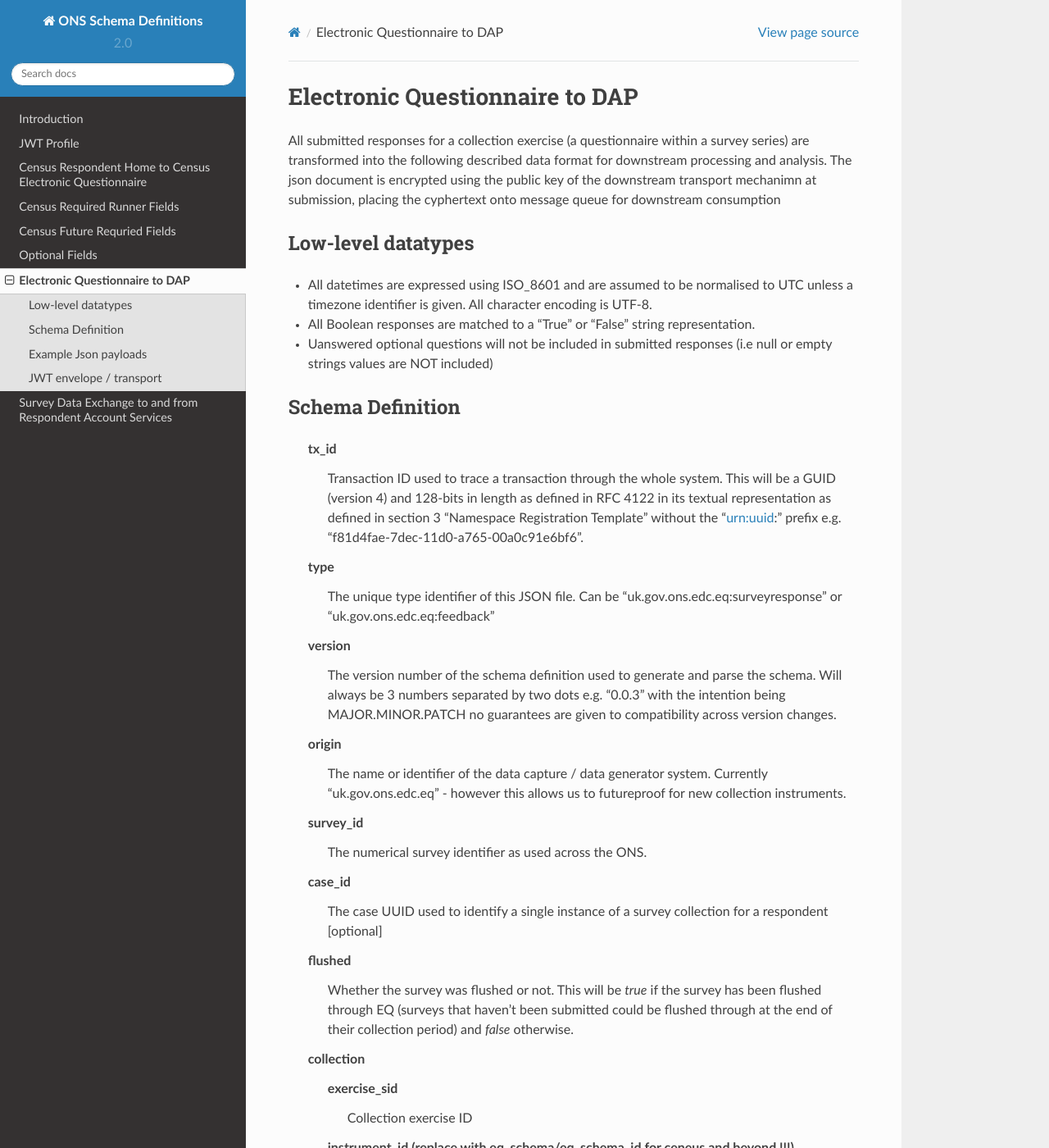
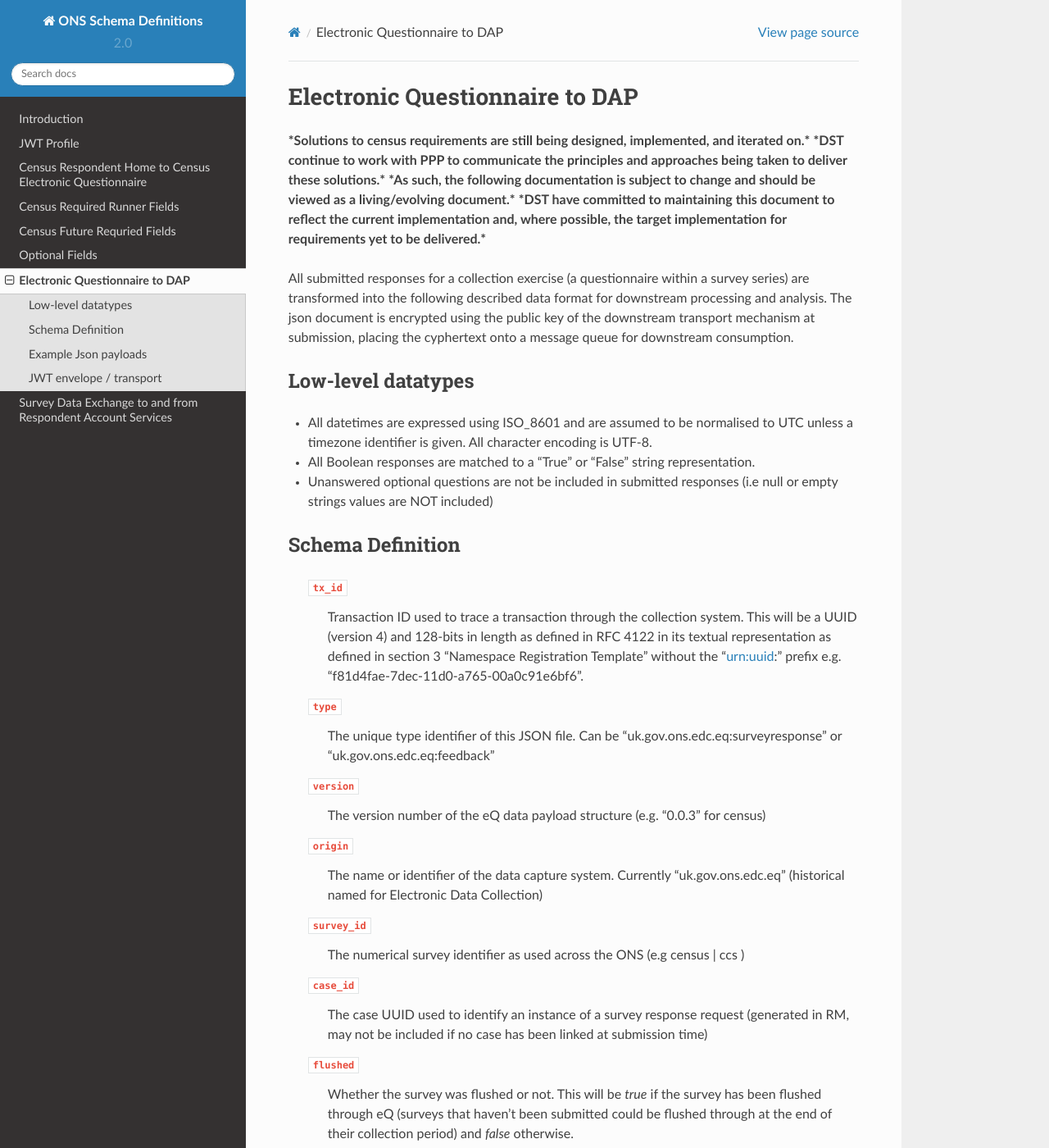
Before and after one commit to ONSdigital/ons-schema-definitions, a Sphinx documentation site: the page built from docs/electronic_questionnaire_to_dap.rst, in a window 1280 px wide and 1400 px high. Shown: the whole window at 82% size. Built offline with Sphinx 7.4.7 and the Read the Docs theme 2.0.0, drawn with Linux system fonts in a browser that asks for light colours; some of the changed text lies outside the part shown.

Commit message:
Reapplyig lost changes

```diff
--- a/docs/electronic_questionnaire_to_dap.rst
+++ b/docs/electronic_questionnaire_to_dap.rst
@@ -1,8 +1,13 @@
 Electronic Questionnaire to DAP
 ------------------------------------------------
+***Solutions to census requirements are still being designed, implemented, and iterated on.***
+***DST continue to work with PPP to communicate the principles and approaches being taken to deliver these solutions.***
+***As such, the following documentation is subject to change and should be viewed as a living/evolving document.***
+***DST have committed to maintaining this document to reflect the current implementation and, where possible, the target implementation for requirements yet to be delivered.***
+
 All submitted responses for a collection exercise (a questionnaire within a survey series) are transformed into
 the following described data format for downstream processing and analysis. The json document is encrypted using the
-public key of the downstream transport mechanimn at submission, placing the cyphertext onto message queue for downstream consumption
+public key of the downstream transport mechanism at submission, placing the cyphertext onto a message queue for downstream consumption.
 
 Low-level datatypes
 ===================
@@ -11,54 +16,56 @@
 
 * All Boolean responses are matched to a "True" or "False" string representation.
 
-* Uanswered optional questions will not be included in submitted responses (i.e null or empty strings values are NOT included)
+* Unanswered optional questions are not be included in submitted responses (i.e null or empty strings values are NOT included)
 
 
 Schema Definition
 =================
 
-  tx_id
-     Transaction ID used to trace a transaction through the whole system. This will be a GUID (version 4) and 128-bits in length as defined in RFC 4122 in its textual representation as defined in section 3 "Namespace Registration Template" without the "urn:uuid:" prefix e.g. "f81d4fae-7dec-11d0-a765-00a0c91e6bf6".
-  type
+  ``tx_id``
+     Transaction ID used to trace a transaction through the collection system. This will be a UUID (version 4) and 128-bits in length as defined in RFC 4122 in its textual representation as defined in section 3 "Namespace Registration Template" without the "urn:uuid:" prefix e.g. "f81d4fae-7dec-11d0-a765-00a0c91e6bf6".
+  ``type``
     The unique type identifier of this JSON file.
     Can be "uk.gov.ons.edc.eq:surveyresponse" or "uk.gov.ons.edc.eq:feedback"
-  version
-    The version number of the schema definition used to generate and parse the
-    schema. Will always be 3 numbers separated by two dots e.g. "0.0.3" with the
-    intention being MAJOR.MINOR.PATCH no guarantees are given to compatibility
-    across version changes.
-  origin
-    The name or identifier of the data capture / data generator system. Currently "uk.gov.ons.edc.eq" - however this allows us to
-    futureproof for new collection instruments.
-  survey_id
-    The numerical survey identifier as used across the ONS.
-  case_id
-    The case UUID used to identify a single instance of a survey collection for a respondent [optional]
-  flushed
-    Whether the survey was flushed or not. This will be `true` if the survey has been flushed through EQ (surveys that haven't been submitted could be flushed through at the end of their collection period) and `false` otherwise.
-  collection
-    exercise_sid
-      Collection exercise ID
-    instrument_id (replace with eq_schema/eq_schema_id for ceneus and beyond !!!)
-      The collection instrument ID - used by legacy downstream systems (contains the form_type!)
-    period_id (rename from period and move to required runner metadata.. include or not for ceneus ??????)
-      A string representing the collection period
-  questionnaire_id
+  ``version``
+    The version number of the eQ data payload structure (e.g. "0.0.3" for census)
+  ``origin``
+    The name or identifier of the data capture system. Currently "uk.gov.ons.edc.eq" (historical named for Electronic Data Collection)
+  ``survey_id``
+    The numerical survey identifier as used across the ONS (e.g census | ccs )
+  ``case_id``
+    The case UUID used to identify an instance of a survey response request (generated in RM, may not be included if no case has been linked at submission time)
+  ``flushed``
+    Whether the survey was flushed or not. This will be `true` if the survey has been flushed through eQ (surveys that haven't been submitted could be flushed through at the end of their collection period) and `false` otherwise.
+  ``collection``
+    ``exercise_sid``
+      The Collection exercise UUID (generated in RM)
+    ``instrument_id`` (to be replaced with eq_schema)
+      The Collection Instrument ID (contains the legacy form_type value)
+    ``eq_schema`` (to replace instrument_id)
+      The eQ schema representing the question set presented to the respondent (e.g. census_individual_gb_eng.json)
+    ``period_id``
+      A string representing the business area's time period for the collection exercise (e.g. "2019" or "JAN2019" or "2019Q3". This is not the start/end dates of a survey (currently hardcoded by RH as 1, to be changed to "2019")
+  ``questionnaire_id``
     A string containing the census Questionnaire ID
-  response_id
-    A string contining the RH response_id (not required ?)
-  started_at
+  ``response_id``
+    A string contining the RH response_id (a unique value used in part to generate a unique security key, unlikely to be required downstream)
+  ``started_at``
     The datetime of the first answer saved in a survey
-  submitted_at
-    The datetime of submission by the respondent.
-  metadata
-    user_id
-      The respondent user_id as specified by the channel in use (this will be the identifier of the staff operator)
-    ru_ref
-      Reporting Unit reference number to which the collected data represents. This
-      allows the downstream system to map the responses to individual business/household/person
-      in the original sample as created by the survey team.
-  lists
+  ``submitted_at``
+    The datetime of submission by the respondent
+  ``ru_ref``
+    The reporting unit reference responsible for the response id (e.g. UPRN)
+  ``user_id``
+    The id assigned by the respondent management system (hardcoded by RH as "1234567890", other channels to provide a staff member's identifier)
+  ``case_type``
+    The type of Census case (HH | HI | CE | CI)
+  ``region_code``
+    The Region Code of the questionnaire response. Format as per ISO 3166-2 (https://en.wikipedia.org/wiki/ISO_3166-2:GB) i.e. GB-ENG | GB-WLS | GB-NIR
+  ``metadata``
+    ``display_address``
+      The address displayed to the respondent (provided by RH)
+  ``lists``
       An array of lists objects built up during the survey completion
 
         **list object**
@@ -84,7 +91,7 @@
             ]
 
 
-  data
+  ``data``
     Version 0.0.3
         A sorted array of answers in the order the questionnaire was answered* [Is this correct???????????????].
 
@@ -157,13 +164,16 @@
             "period_id": "2019"
         },
         "metadata": {
-            "user_id": "1234567890",
-            "ru_ref": "47850401631S"
+            "display_address": "68 Argile Avenue, Bath"
         },
         "response_id": "2111319119395635",
         "questionnaire_id": "4012828663560993",
         "started_at": "2019-06-21T16:33:30.665144",
         "case_id": "a386b2de-a615-42c8-a0f4-e274f9eb28ee",
+        "case_type": "HI",
+        "region_code": "GB-ENG",
+        "user_id": "1234567890",
+        "ru_ref": "47850401631S"
         "data": [...]
         "lists": [...]
     }
```
